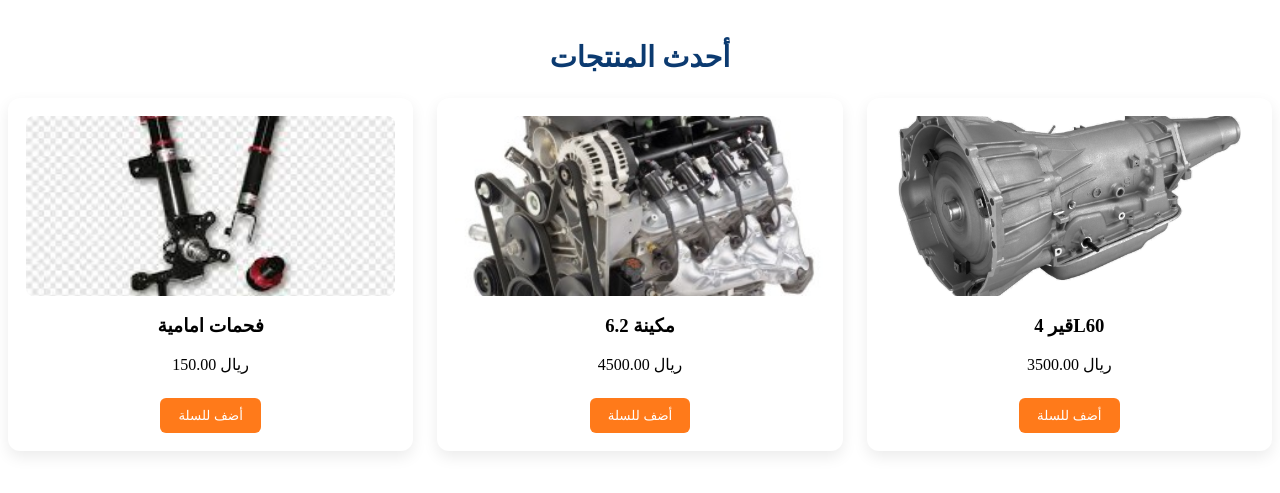
After one commit to Abdullahsajer/clickshop2, a Django app: page /catalog/products/ in a window 1280 px wide. The commit adds this page. Shown: the top 493 px of the page. Run offline with Django 5.2, Linux system fonts and the light colour scheme; data comes from the database, SQL or seed files in the repository.

Commit message:
اظهار المنتجات

```diff
--- a/catalog/urls.py
+++ b/catalog/urls.py
@@ -1,6 +1,10 @@
+# D:\pythonpro\clickshop2\catalog\urls.py
+
 from django.urls import path
+from .views import product_list_view
 
-# لا يوجد مسارات حاليا
+app_name = 'catalog'
+
 urlpatterns = [
-
+    path('products/', product_list_view, name='product_list'),
 ]
--- a/catalog/views.py
+++ b/catalog/views.py
@@ -1,4 +1,8 @@
+# D:\pythonpro\clickshop2\catalog\views.py
+
 from django.shortcuts import render
+from .models import Product
 
-def home_view(request):
-    return render(request, 'home.html')
+def product_list_view(request):
+    products = Product.objects.filter(is_active=True).select_related('category', 'brand')
+    return render(request, 'catalog-templates/product_list.html', {'products': products})
--- a/clickshop2/urls.py
+++ b/clickshop2/urls.py
@@ -11,6 +11,8 @@ urlpatterns = [
 
     path('accounts/', include('accounts.urls')),
     path('sales/', include('sales.urls')),
+    path('catalog/', include('catalog.urls')),
+
 ]
 
 if settings.DEBUG:
--- a/clickshop2/views.py
+++ b/clickshop2/views.py
@@ -1,4 +1,7 @@
+# D:\pythonpro\clickshop2\views.py
 from django.shortcuts import render
+from catalog.models import Product
 
 def home_view(request):
-    return render(request, 'home.html')
+    products = Product.objects.filter(is_active=True).order_by('-created_at')[:6]  # عرض آخر 6 منتجات فقط
+    return render(request, 'home.html', {'products': products})
--- /dev/null
+++ b/templates/catalog-templates/product_list.html
@@ -0,0 +1,67 @@
+{% load static %}
+<div class="products-section">
+  <h2 class="section-title">أحدث المنتجات</h2>
+
+  <div class="product-grid">
+    {% for product in products %}
+      <div class="product-card" onclick="viewProduct('{{ product.slug }}')">
+        <img src="{{ product.image.url|default_if_none:'/static/img/no-image.jpg' }}" alt="{{ product.name }}">
+        <h3>{{ product.name }}</h3>
+        <p>{{ product.price }} ريال</p>
+        <button>أضف للسلة</button>
+      </div>
+    {% empty %}
+      <p style="text-align:center;">لا توجد منتجات متاحة حاليًا.</p>
+    {% endfor %}
+  </div>
+</div>
+
+<style>
+  /* ✅ تنسيق قسم المنتجات */
+  .products-section {
+    margin-top: 40px;
+    text-align: center;
+  }
+  .section-title {
+    font-size: 1.8rem;
+    margin-bottom: 24px;
+    color: var(--blue-dark, #0b3a70);
+  }
+  .product-grid {
+    display: grid;
+    grid-template-columns: repeat(auto-fit, minmax(240px, 1fr));
+    gap: 24px;
+  }
+  .product-card {
+    background: white;
+    padding: 18px;
+    border-radius: 12px;
+    box-shadow: 0 6px 15px rgba(0, 0, 0, 0.08);
+    transition: transform .2s ease;
+    cursor: pointer;
+  }
+  .product-card:hover {
+    transform: translateY(-6px);
+  }
+  .product-card img {
+    border-radius: 8px;
+    width: 100%;
+    height: 180px;
+    object-fit: cover;
+  }
+  .product-card button {
+    background: var(--orange, #ff7a1a);
+    border: none;
+    padding: 10px 18px;
+    color: white;
+    border-radius: 6px;
+    cursor: pointer;
+    margin-top: 8px;
+  }
+</style>
+
+<script>
+  function viewProduct(slug) {
+    window.location.href = `/product/${slug}/`;
+  }
+</script>
```
Also changed, not shown: templates/home.html (+6 -57 lines).
